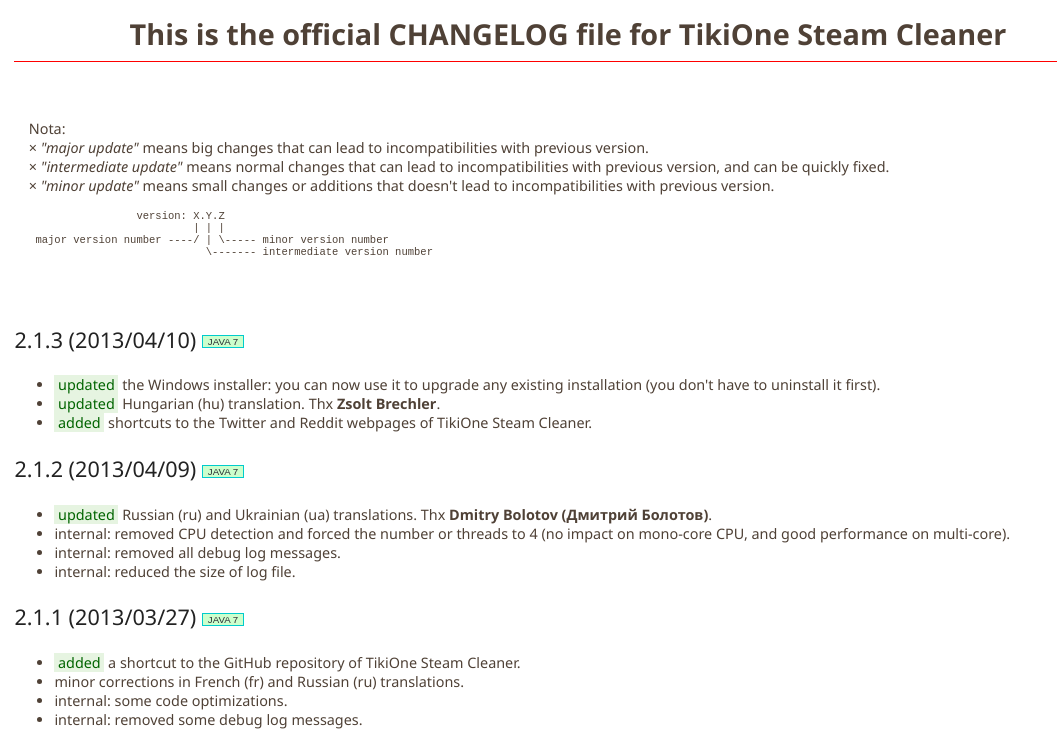
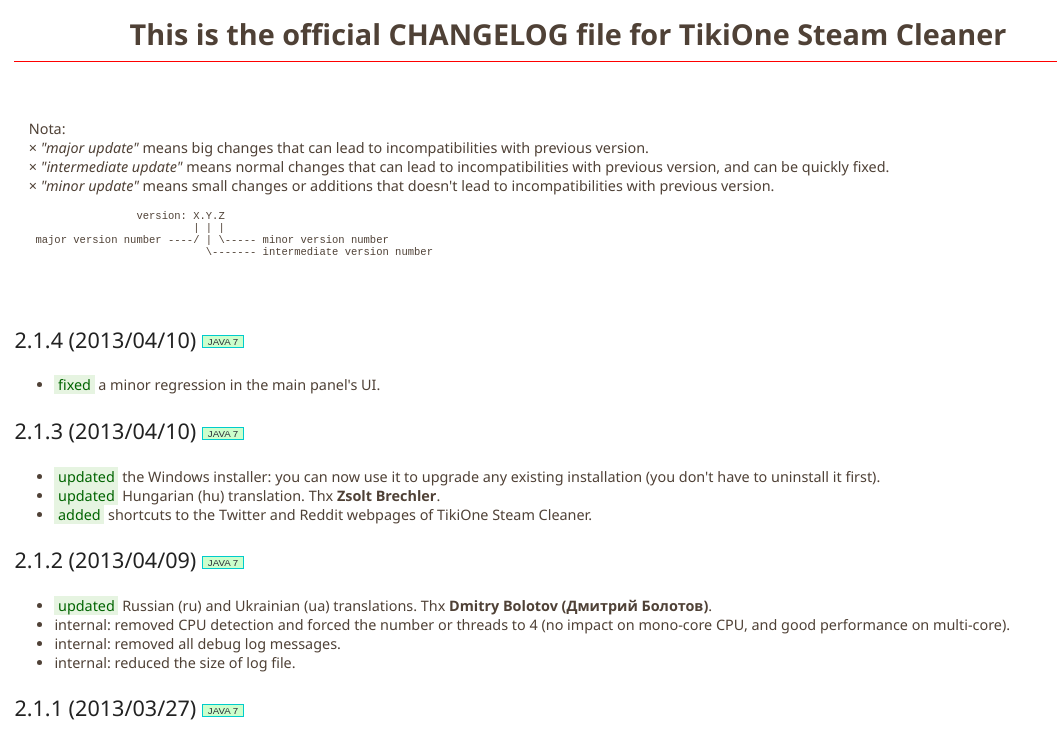
Before and after one commit to jonathanlermitage/tikione-steam-cleaner, a plain HTML site: page dist2/CHANGELOG.html in a window 1280 px wide. Shown: the top 741 px of the page, without its empty margins (0-1057 px from the left). Drawn offline with Linux system fonts and the light colour scheme.

Commit message:
released v2.1.4 Signed-off-by:jonathanlermitage <jonathan.lermitage@gmail.com>

```diff
--- a/dist2/CHANGELOG.html
+++ b/dist2/CHANGELOG.html
@@ -178,6 +178,17 @@ major version number ----/ | \----- minor version number
     </pre>
 
     <h3 class="first">
+      2.1.4 (2013/04/10)
+      <span class="bannerJdk7">JAVA 7</span>
+    </h3>
+
+    <ul>
+      <li>
+        <span class="fixed">fixed</span> a minor regression in the main panel's UI.
+      </li>
+    </ul>
+
+    <h3>
       2.1.3 (2013/04/10)
       <span class="bannerJdk7">JAVA 7</span>
     </h3>
```
